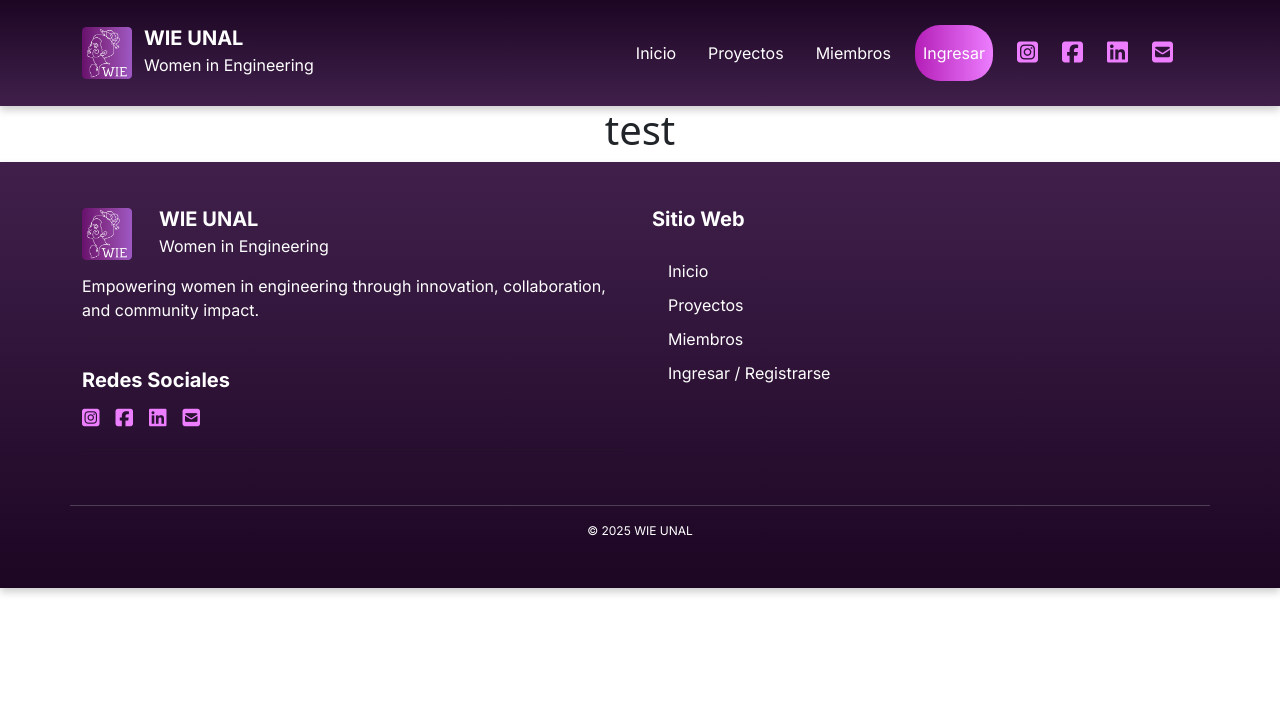
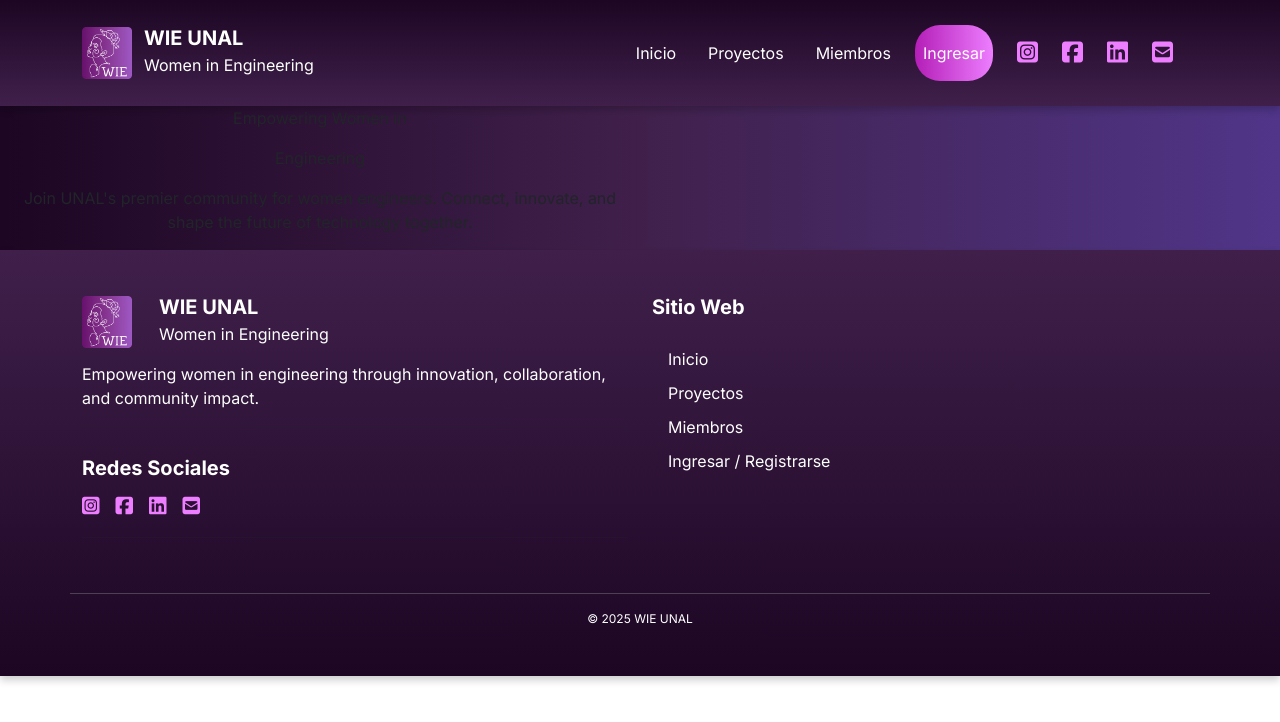
Before and after one commit to WIE-UNAL/website, a React (Create React App) app: page / in a window 1280 px wide. Shown: the top 722 px of the page. Built offline with nearby package versions, Linux system fonts and the light colour scheme.

Commit message:
start home

```diff
--- a/src/App.css
+++ b/src/App.css
@@ -1,38 +1,4 @@
 .App {
   text-align: center;
+  background-color: #F8F6FB;
 }
-
-.App-logo {
-  height: 40vmin;
-  pointer-events: none;
-}
-
-@media (prefers-reduced-motion: no-preference) {
-  .App-logo {
-    animation: App-logo-spin infinite 20s linear;
-  }
-}
-
-.App-header {
-  background-color: #282c34;
-  min-height: 100vh;
-  display: flex;
-  flex-direction: column;
-  align-items: center;
-  justify-content: center;
-  font-size: calc(10px + 2vmin);
-  color: white;
-}
-
-.App-link {
-  color: #61dafb;
-}
-
-@keyframes App-logo-spin {
-  from {
-    transform: rotate(0deg);
-  }
-  to {
-    transform: rotate(360deg);
-  }
-}
--- a/src/App.js
+++ b/src/App.js
@@ -10,6 +10,7 @@ import Navbar from './components/Navbar.jsx';
 import Footer from "./components/Footer.jsx";
 
 import Test from './routes/test.jsx'
+import Home from './routes/Home.jsx'
 
 function App() {
   return (
@@ -17,7 +18,7 @@ function App() {
       <Navbar />
       <div className="App-container">
         <Routes>
-          <Route path="/" element={<Test />} />
+          <Route path="/" element={<Home />} />
         </Routes>
       </div>
       <Footer />
--- /dev/null
+++ b/src/routes/Home.css
@@ -0,0 +1,9 @@
+@import url('https://fonts.googleapis.com/css2?family=Inter:wght@100..900&display=swap');
+
+.home {
+    font-family: 'Inter', sans-serif;
+}
+
+.home .start {
+    background: linear-gradient(90deg, #1C0623 0%, #40204B 50%, #503589 100%);
+}
--- /dev/null
+++ b/src/routes/Home.jsx
@@ -0,0 +1,33 @@
+import React, { useEffect } from "react";
+import { Container, Row, Col } from "react-bootstrap";
+import { Link } from "react-router-dom";
+import './Home.css';
+import gsap from "gsap";
+import ScrollTrigger from "gsap/ScrollTrigger";
+import logo from "../resources/brand.png";
+
+gsap.registerPlugin(ScrollTrigger);
+
+const Home = () => {
+
+
+
+    return (
+        <div className="home">
+            <Container fluid className="start">
+                <Row className="start-block">
+                    <Col md={6} className="text">
+                        <p className="title">Empowering Women in</p>
+                        <p className="color">Engineering</p>
+
+                        <p className="desc">
+                            Join UNAL's premier community for women engineers. Connect, innovate, and shape the future of technology together.
+                        </p>
+                    </Col>
+                </Row>
+            </Container>
+        </div>
+    );
+}
+
+export default Home;
```
